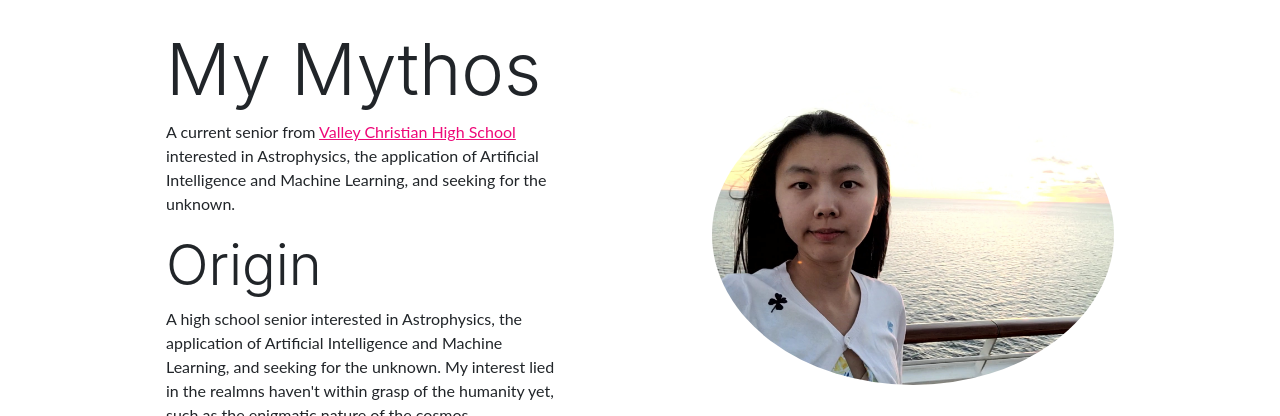
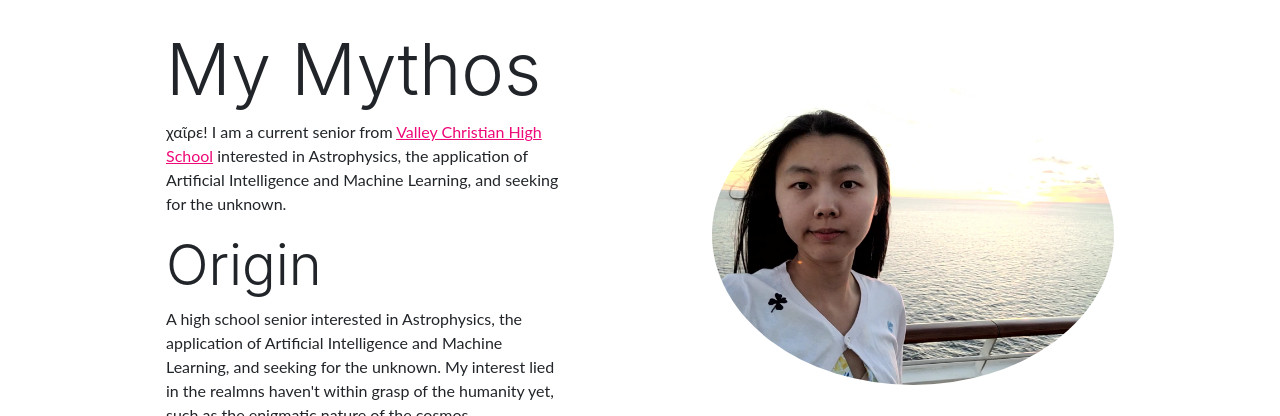
Before and after one commit to Alice-zou/Alice-zou.github.io, a plain HTML site: page index.html in a window 1280 px wide. Shown: the part 709-1125 px from the top of the page. Drawn offline with nearby package versions, Linux system fonts and the light colour scheme.

Commit message:
Update index.html

```diff
--- a/index.html
+++ b/index.html
@@ -53,7 +53,7 @@
                     <div class="col-lg-6 order-lg-1">
                         <div class="p-5">
                             <h2 class="display-2">My Mythos</h2>
-							<p>A current senior from <a href="vcs.net">Valley Christian High School</a> interested in Astrophysics, the application of Artificial Intelligence and Machine Learning, and seeking for the unknown.
+							<p>χαῖρε! I am a current senior from <a href="https://vcs.net">Valley Christian High School</a> interested in Astrophysics, the application of Artificial Intelligence and Machine Learning, and seeking for the unknown.
 							<h2 class="display-4">Origin</h2>
                             <p>A high school senior interested in Astrophysics, the application of Artificial Intelligence and Machine Learning, and seeking for the unknown.
 
```
